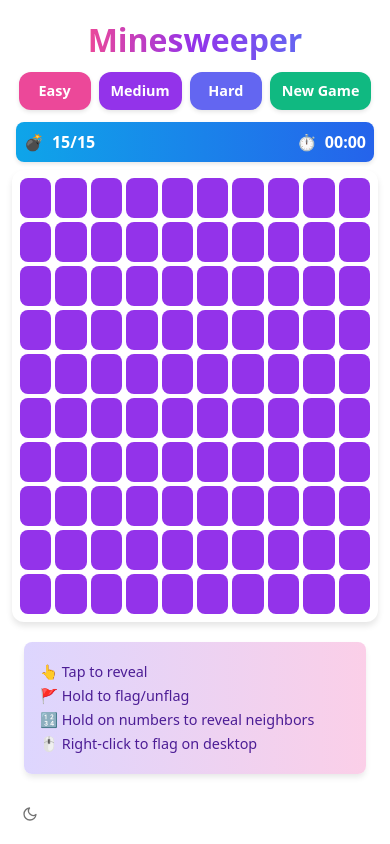
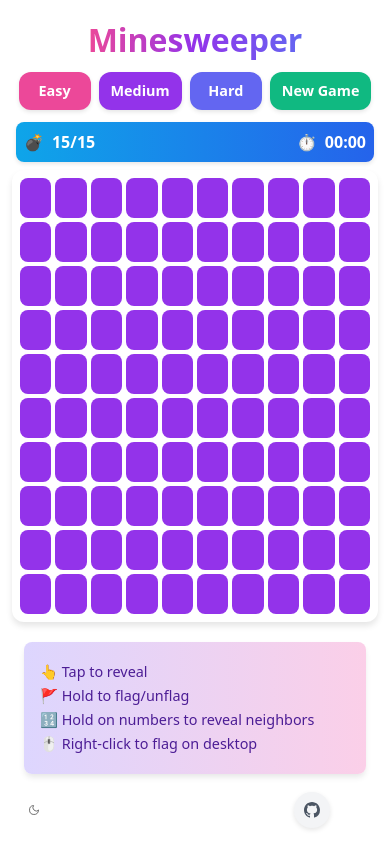
Before and after one commit to saadiq/minesweeper, a Next.js app: page / in a window 390 px wide. Built offline with nearby package versions, Linux system fonts and the light colour scheme.

Commit message:
Add GitHub repository link with logo in the footer

```diff
--- a/src/app/globals.css
+++ b/src/app/globals.css
@@ -350,16 +350,62 @@ body {
   display: flex;
   align-items: center;
   justify-content: center;
+  width: 100%;
+  height: 100%;
+}
+
+.github-link {
+  position: fixed;
+  bottom: 1rem;
+  right: 4rem;
+  width: 2.5rem;
+  height: 2.5rem;
+  border-radius: 50%;
+  background-color: var(--theme-toggle-bg);
+  color: var(--theme-toggle-text);
+  display: flex;
+  align-items: center;
+  justify-content: center;
+  cursor: pointer;
+  transition: all 150ms ease;
+  box-shadow: 0 2px 5px rgba(0, 0, 0, 0.1);
+  z-index: 10;
+}
+
+.github-link:hover {
+  transform: translateY(-3px);
+  background-color: var(--theme-toggle-hover);
+  box-shadow: 0 4px 8px rgba(0, 0, 0, 0.15);
+}
+
+.github-icon {
+  display: flex;
+  align-items: center;
+  justify-content: center;
+  width: 100%;
+  height: 100%;
 }
 
 /* Mobile adjustments */
 @media (max-width: 640px) {
   .theme-toggle {
-    bottom: 0.75rem;
-    left: 0.75rem;
-    width: 1.75rem;
-    height: 1.75rem;
-    padding: 0.4rem;
+    bottom: 1rem;
+    right: 1rem;
+    width: 2.25rem;
+    height: 2.25rem;
+    padding: 0.35rem;
+    font-size: 0.875rem;
+  }
+
+  .github-link {
+    bottom: 1rem;
+    right: 3.75rem;
+    width: 2.25rem;
+    height: 2.25rem;
+  }
+
+  .theme-toggle-icon {
+    font-size: 1rem;
   }
 }
 
--- a/src/app/page.tsx
+++ b/src/app/page.tsx
@@ -563,6 +563,20 @@ const Minesweeper = () => {
           )}
         </span>
       </button>
+
+      <a
+        href="https://github.com/saadiq/minesweeper"
+        target="_blank"
+        rel="noopener noreferrer"
+        className="github-link"
+        title="View source on GitHub"
+      >
+        <span className="github-icon">
+          <svg width="16" height="16" viewBox="0 0 24 24" fill="currentColor" stroke="none">
+            <path d="M12 0C5.37 0 0 5.37 0 12c0 5.31 3.435 9.795 8.205 11.385.6.105.825-.255.825-.57 0-.285-.015-1.23-.015-2.235-3.015.555-3.795-.735-4.035-1.41-.135-.345-.72-1.41-1.23-1.695-.42-.225-1.02-.78-.015-.795.945-.015 1.62.87 1.845 1.23 1.08 1.815 2.805 1.305 3.495.99.105-.78.42-1.305.765-1.605-2.67-.3-5.46-1.335-5.46-5.925 0-1.305.465-2.385 1.23-3.225-.12-.3-.54-1.53.12-3.18 0 0 1.005-.315 3.3 1.23.96-.27 1.98-.405 3-.405s2.04.135 3 .405c2.295-1.56 3.3-1.23 3.3-1.23.66 1.65.24 2.88.12 3.18.765.84 1.23 1.905 1.23 3.225 0 4.605-2.805 5.625-5.475 5.925.435.375.81 1.095.81 2.22 0 1.605-.015 2.895-.015 3.3 0 .315.225.69.825.57A12.02 12.02 0 0 0 24 12c0-6.63-5.37-12-12-12z" />
+          </svg>
+        </span>
+      </a>
     </>
   );
 };
```
